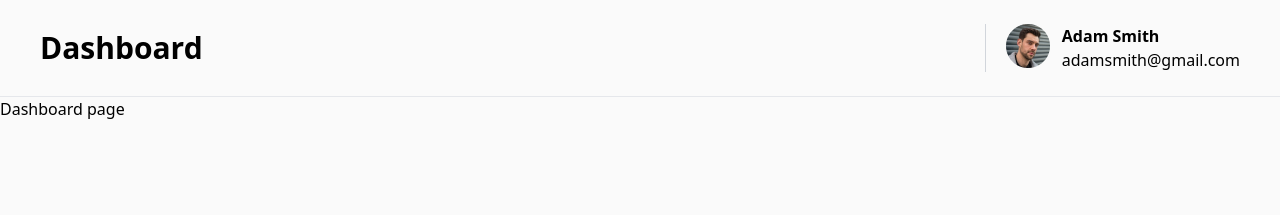
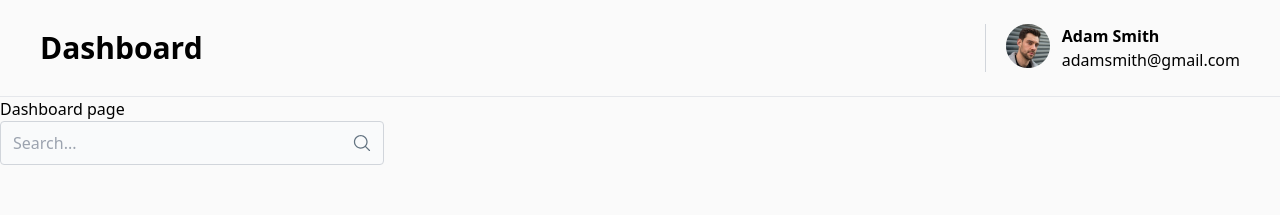
Before and after one commit to Ekaterina-Skrinnikova/crm, a Next.js app: page /dashboard in a window 1280 px wide. Shown: the top 215 px of the page. Built offline with nearby package versions, Linux system fonts and the light colour scheme.

Commit message:
added SearchInput

```diff
--- /dev/null
+++ b/src/app/components/SearchInput.tsx
@@ -0,0 +1,33 @@
+import Image from 'next/image'
+
+export interface SearchInputProps
+    extends React.InputHTMLAttributes<HTMLInputElement> {
+    onSearchClick?: React.MouseEventHandler<HTMLButtonElement>
+}
+
+export default function SearchInput({
+    onSearchClick,
+    ...rest
+}: SearchInputProps) {
+    return (
+        <div className="relative w-96">
+            <input
+                className="flex-1 p-3 w-full h-11 rounded border border-gray-300 bg-gray-50"
+                {...rest}
+                type="text"
+            />
+            <button
+                className="absolute top-3 right-3"
+                type="button"
+                onClick={onSearchClick}
+            >
+                <Image
+                    width={20}
+                    height={20}
+                    src="/icons/magnifying-glass.svg"
+                    alt="icon search"
+                />
+            </button>
+        </div>
+    )
+}
--- a/src/app/dashboard/page.tsx
+++ b/src/app/dashboard/page.tsx
@@ -1,5 +1,6 @@
 import React from 'react'
 import Header from '../components/Header'
+import SearchInput from '../components/SearchInput'
 
 export interface PageProps {}
 
@@ -9,6 +10,7 @@ export default function Page({}: PageProps) {
             <Header>Dashboard</Header>
             <main>
                 <h2>Dashboard page</h2>
+                <SearchInput placeholder="Search..." />
             </main>
         </>
     )
```
Also changed, not shown: public/icons/magnifying-glass.svg (added).
